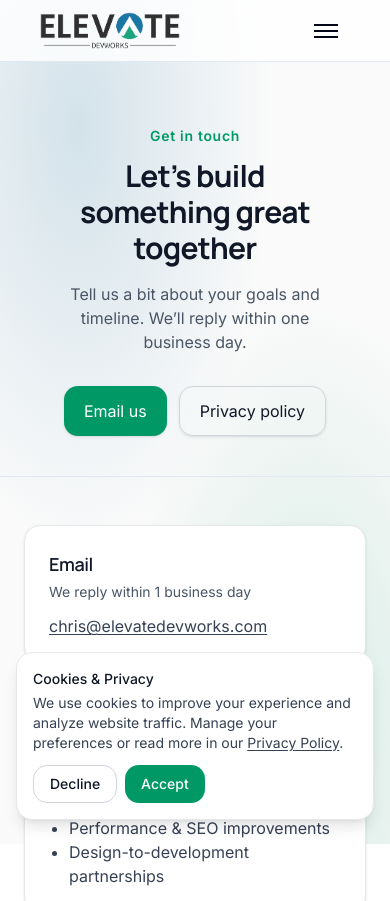
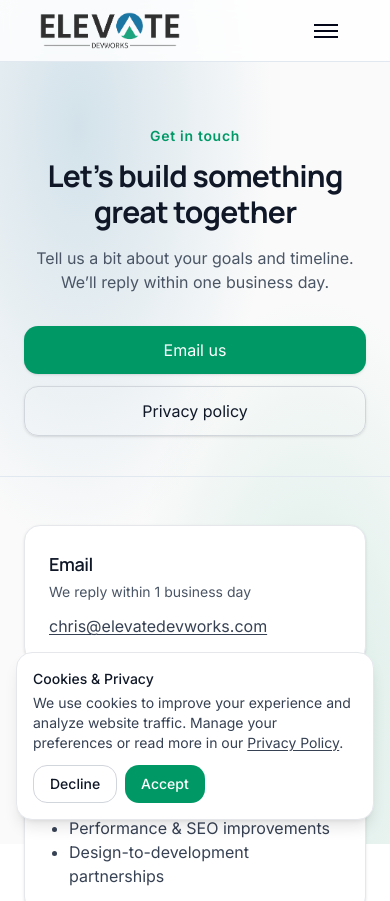
Before and after one commit to chrisowensdev/elevatedevworks-site, a Next.js app: page /contact in a window 390 px wide. Shown: the top 901 px of the page. Built offline with nearby package versions, Linux system fonts and the light colour scheme.

Commit message:
Update site fixes, some styling, clear form, update buttons

```diff
--- a/src/app/(marketing)/contact/page.tsx
+++ b/src/app/(marketing)/contact/page.tsx
@@ -141,6 +141,10 @@ export default function ContactPage() {
 			}
 
 			form.reset();
+			setName("");
+			setEmail("");
+			setBudget("");
+			setMessage("");
 			setStartedAt(Date.now());
 			setStatus("success");
 		} catch {
@@ -156,7 +160,7 @@ export default function ContactPage() {
 				title="Let’s build something great together"
 				description="Tell us a bit about your goals and timeline. We’ll reply within one business day."
 				primaryCta={{
-					href: "mailto:hello@elevatedevworks.com",
+					href: "mailto:chris@elevatedevworks.com",
 					label: "Email us",
 				}}
 				secondaryCta={{ href: "/privacy", label: "Privacy policy" }}
--- a/src/app/(marketing)/page/_components/Hero.tsx
+++ b/src/app/(marketing)/page/_components/Hero.tsx
@@ -22,14 +22,14 @@ export default function Hero() {
 						<a
 							href="#contact"
 							aria-label="Get a free website assessment"
-							className="rounded-xl px-5 py-3 text-white font-medium"
+							className="rounded-xl px-5 py-3 text-white font-medium min-w-[200px] text-center"
 							style={{ background: BRAND.primary }}
 						>
 							Free Assessment
 						</a>
 						<a
 							href="#work"
-							className="rounded-xl border px-5 py-3 font-medium"
+							className="rounded-xl border px-5 py-3 font-medium min-w-[200px] text-center"
 							style={{
 								borderColor: BRAND.primary,
 								color: BRAND.primary,
--- a/src/components/layout/Header.tsx
+++ b/src/components/layout/Header.tsx
@@ -75,7 +75,7 @@ export default function Header() {
 
 						<div className="flex items-center gap-2">
 							<a
-								href="#contact"
+								href="/contact"
 								aria-label="Get a free website assessment"
 								className="hidden md:inline-flex rounded-xl px-3 py-2 text-sm text-white transition"
 								style={{ background: BRAND.primary }}
--- a/src/components/sections/PageHero.tsx
+++ b/src/components/sections/PageHero.tsx
@@ -62,7 +62,7 @@ export default function PageHero({
 
 	return (
 		<section className={cn("relative isolate border-b", className)}>
-			<Container>
+			{/* <Container> */}
 			<div
 				className={cn(
 					"mx-auto max-w-6xl px-6 pt-16 pb-10 sm:pt-24 sm:pb-16 flex flex-col",
@@ -110,9 +110,10 @@ export default function PageHero({
 						{actionsSlot}
 					</div>
 				) : primaryCta || secondaryCta ? (
+					// <div className="w-full pt-5 flex flex-col gap-3 sm:flex-row sm:items-center sm:gap-4">
 					<div
 						className={cn(
-								"mt-8 flex flex-wrap gap-3",
+							"w-full mt-8 flex flex-col gap-3 sm:flex-row sm:items-center sm:gap-4 ",
 							align === "center" && "justify-center"
 						)}
 					>
@@ -141,7 +142,7 @@ export default function PageHero({
 					</div>
 				) : null}
 			</div>
-			</Container>
+			{/* </Container> */}
 		</section>
 	);
 }
--- a/src/components/social/SocialIcons.tsx
+++ b/src/components/social/SocialIcons.tsx
@@ -29,7 +29,7 @@ export default function SocialIcons({ className, size = 20, links }: Props) {
 		{
 			key: "facebook",
 			name: "Facebook",
-			href: links?.facebook ?? "https://facebook.com/elevatedevworks",
+			href: links?.facebook ?? "https://facebook.com/elevatedevworksllc",
 			Icon: FaFacebook,
 		},
 		{
```
Also changed, not shown: src/app/(marketing)/page/_components/About.tsx (+5 -4 lines). Lines whose indentation alone changed are shown as unchanged.
